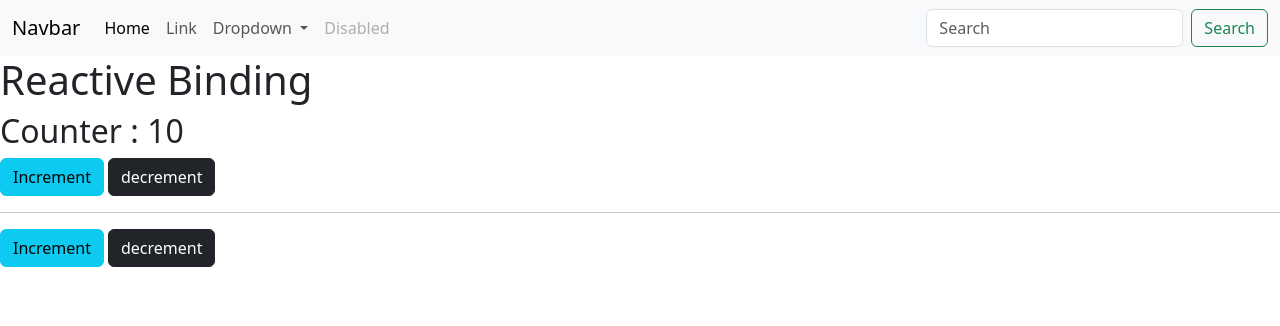
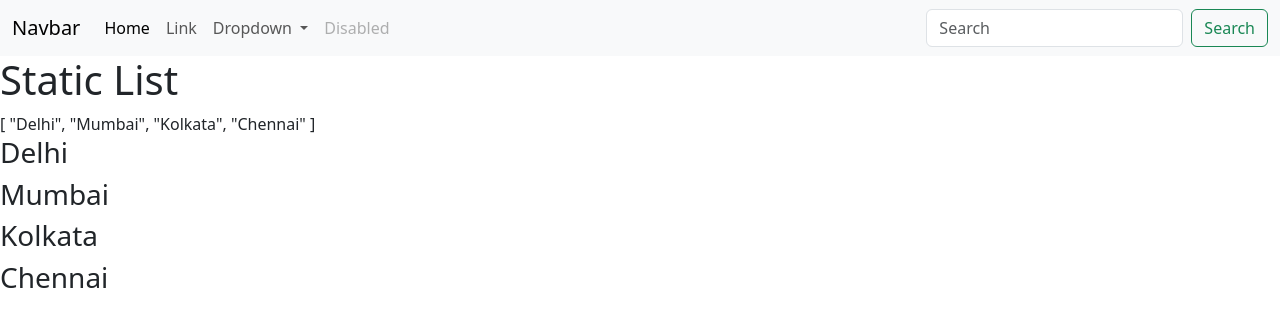
Before and after one commit to raniganj/myvueproject3, a Vue app: page / in a window 1280 px wide. Shown: the top 326 px of the page. Built offline with nearby package versions, Linux system fonts and the light colour scheme.

Commit message:
static list

```diff
--- a/src/App.vue
+++ b/src/App.vue
@@ -1,9 +1,9 @@
 <script setup>
 import MyNavbar from './components/MyNavbar.vue'
-import MyReactiveBinding from './components/MyReactiveBinding.vue'
+import MyStaticList from './components/MyStaticList.vue'
 </script>
 
 <template>
   <MyNavbar />
-  <MyReactiveBinding />
+  <MyStaticList />
 </template>
--- /dev/null
+++ b/src/components/MyStaticList.vue
@@ -0,0 +1,9 @@
+<script setup>
+let cityList = ['Delhi', 'Mumbai', 'Kolkata', 'Chennai']
+</script>
+
+<template>
+  <h1>Static List</h1>
+  <div>{{ cityList }}</div>
+  <h3 v-for="(item, index) in cityList" :key="index">{{ item }}</h3>
+</template>
```
